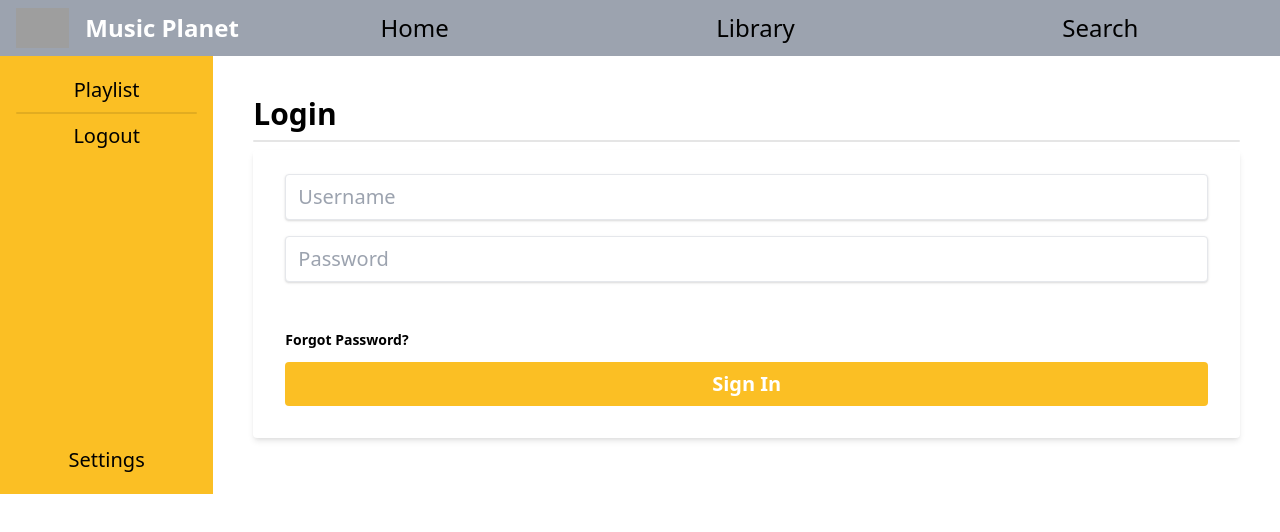
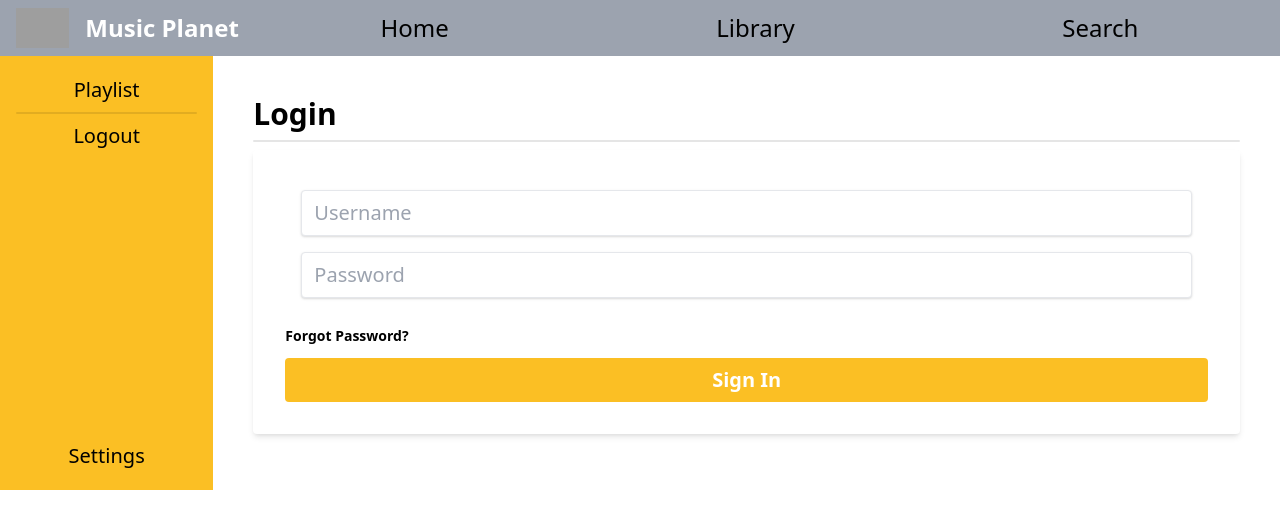
Before and after one commit to freaxy123/musicplanet-frontend, a Vue app: page / in a window 1280 px wide. Shown: the top 532 px of the page. Built offline with nearby package versions, Linux system fonts and the light colour scheme; grey boxes are pictures that could not be loaded.

Commit message:
First Push

```diff
--- a/src/components/LoginForm.vue
+++ b/src/components/LoginForm.vue
@@ -1,14 +1,10 @@
 <template lang="">
     <div class="bg-white shadow-md rounded px-8 pt-6 pb-8 mb-4 flex flex-col">
-        <!-- Username Input -->
-        <div class="mb-4">
-            <input class="shadow appearance-none border rounded w-full py-2 px-3 text-grey-darker" id="username" type="text" placeholder="Username">
-        </div>
 
-        <!-- Password Input -->
-        <div class="mb-6">
-            <input class="shadow appearance-none border border-red rounded w-full py-2 px-3 text-grey-darker mb-3" id="password" type="password" placeholder="Password">
-            <!-- <p class="text-red text-xs italic">Please choose a password.</p> -->
+        <div class="m-4 space-y-4">
+            <input class="shadow appearance-none border rounded w-full py-2 px-3 text-grey-darker" id="username" type="text" placeholder="Username" v-model="username">
+
+            <input class="shadow appearance-none border border-red rounded w-full py-2 px-3 text-grey-darker mb-3" id="password" type="password" placeholder="Password" v-model="password">
         </div>
 
         <!-- Buttons -->
```
